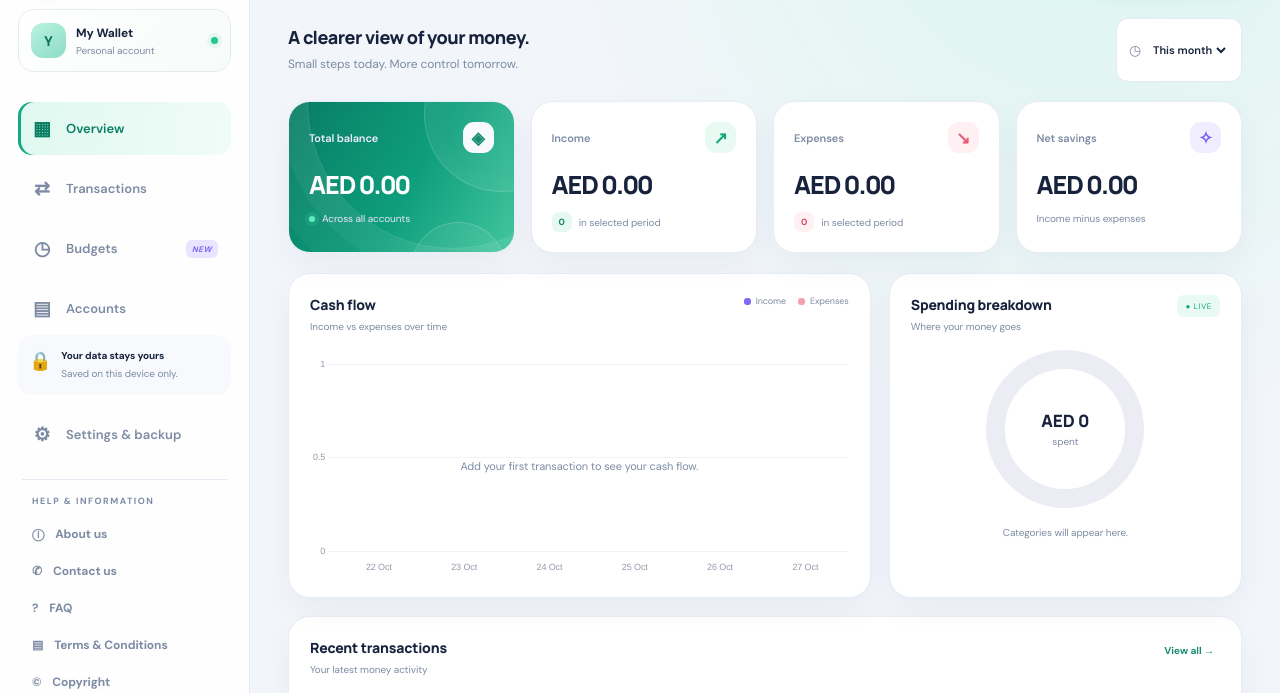
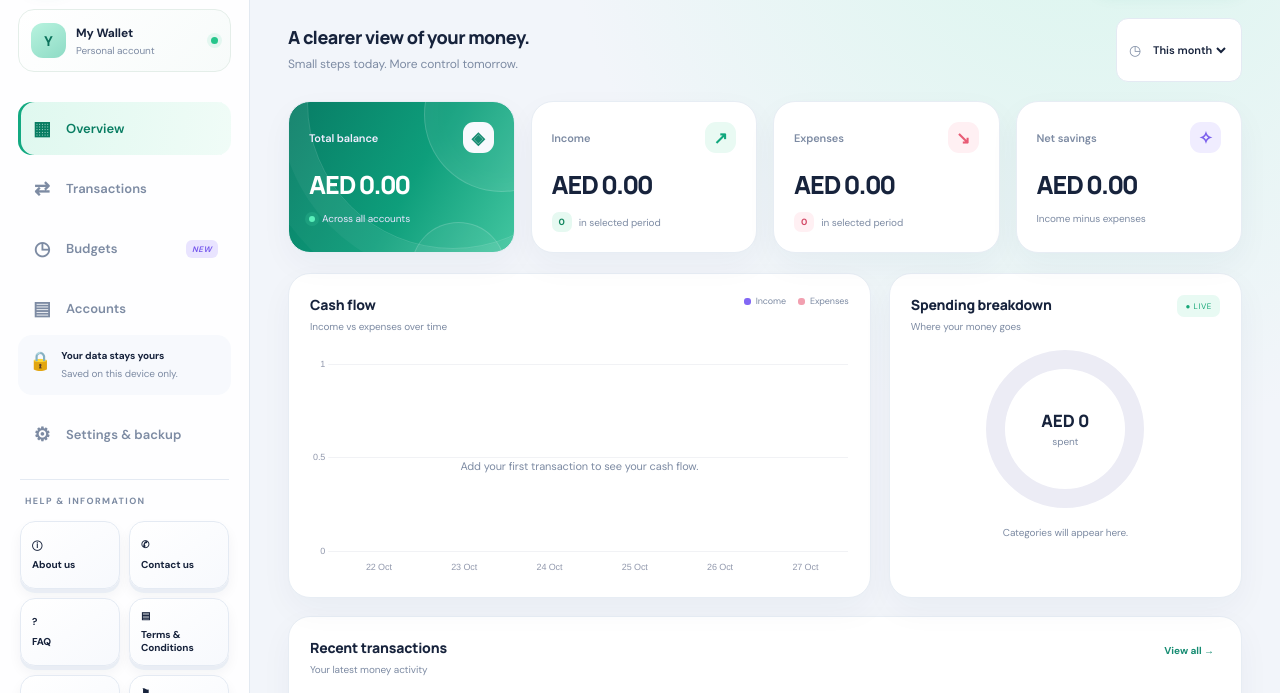
Before and after one commit to yaseeninoor/my-finance-manager, a plain HTML site: page index.html in a window 1280 px wide. Shown: the part 92-785 px from the top of the page. Drawn offline with nearby package versions, Linux system fonts and the light colour scheme.

Commit message:
Redesign help menu as 3D two-column cards

```diff
--- a/style.css
+++ b/style.css
@@ -123,11 +123,13 @@ body[data-theme="dark"] .primary-btn{color:#fff}
 .app-site-footer{margin:0 22px 0 272px;padding-top:20px;gap:10px 18px}.app-site-footer a{font-size:11px;color:var(--muted);text-decoration:none}.app-site-footer a:hover{color:var(--green);text-decoration:underline}.app-copyright{margin-left:250px;padding:0 15px 20px;color:var(--muted);font-size:10px}
 @media(max-width:900px){.app-site-footer{margin-left:0;margin-right:0;padding:20px 12px 0}.app-copyright{margin-left:0;padding-bottom:calc(20px + env(safe-area-inset-bottom))}}
 
-/* Visible help and policy links inside the app navigation */
-.site-links-nav{display:grid;gap:3px;margin:18px 4px 4px;padding-top:15px;border-top:1px solid var(--line)}
-.site-links-title{font-size:9px;letter-spacing:1.5px;font-weight:800;color:var(--muted);padding:0 10px 7px}
-.site-links-nav a{display:flex;align-items:center;gap:11px;padding:8px 10px;border-radius:10px;text-decoration:none;color:var(--muted);font-size:12px;font-weight:650;min-height:34px}
-.site-links-nav a:hover{background:var(--surface-2);color:var(--green)}
-.site-links-nav a:first-letter{font-size:15px}
+/* Premium 3D two-column help menu */
+.site-links-nav{display:grid;grid-template-columns:repeat(2,minmax(0,1fr));gap:9px;margin:18px 2px 5px;padding-top:15px;border-top:1px solid var(--line)}
+.site-links-title{grid-column:1/-1;font-size:9px;letter-spacing:1.4px;font-weight:900;color:var(--muted);padding:0 5px 5px}
+.site-links-nav a{display:flex;flex-direction:column;align-items:flex-start;justify-content:center;gap:7px;min-width:0;min-height:68px;padding:10px 11px;border:1px solid var(--line);border-radius:15px;text-decoration:none;color:var(--text);font-size:10px;line-height:1.25;font-weight:800;background:linear-gradient(145deg,var(--surface),var(--surface-2));box-shadow:0 4px 0 color-mix(in srgb,var(--line) 75%,transparent),0 7px 13px #1b29420d;transition:transform .18s ease,box-shadow .18s ease,border-color .18s ease}
+.site-links-nav a:first-letter{font-size:19px}
+.site-links-nav a:hover{transform:translateY(-3px);border-color:#25b995;color:var(--green);box-shadow:0 6px 0 #0b8c7126,0 12px 20px #087c651b}
+.site-links-nav a:active{transform:translateY(1px);box-shadow:0 1px 0 #087c6526}
 .site-footer.app-site-footer{display:flex;flex-wrap:wrap;justify-content:center}
-@media(max-width:900px){.site-links-nav{margin-top:10px}.site-links-nav a{padding:10px}.sidebar{overflow-y:auto;overscroll-behavior:contain}}
+@media(max-width:900px){.site-links-nav{margin-top:10px;gap:10px}.site-links-nav a{padding:12px 10px;min-height:74px;font-size:11px}.sidebar{overflow-y:auto;overscroll-behavior:contain}}
+@media(prefers-reduced-motion:reduce){.site-links-nav a{transition:none}}
```
